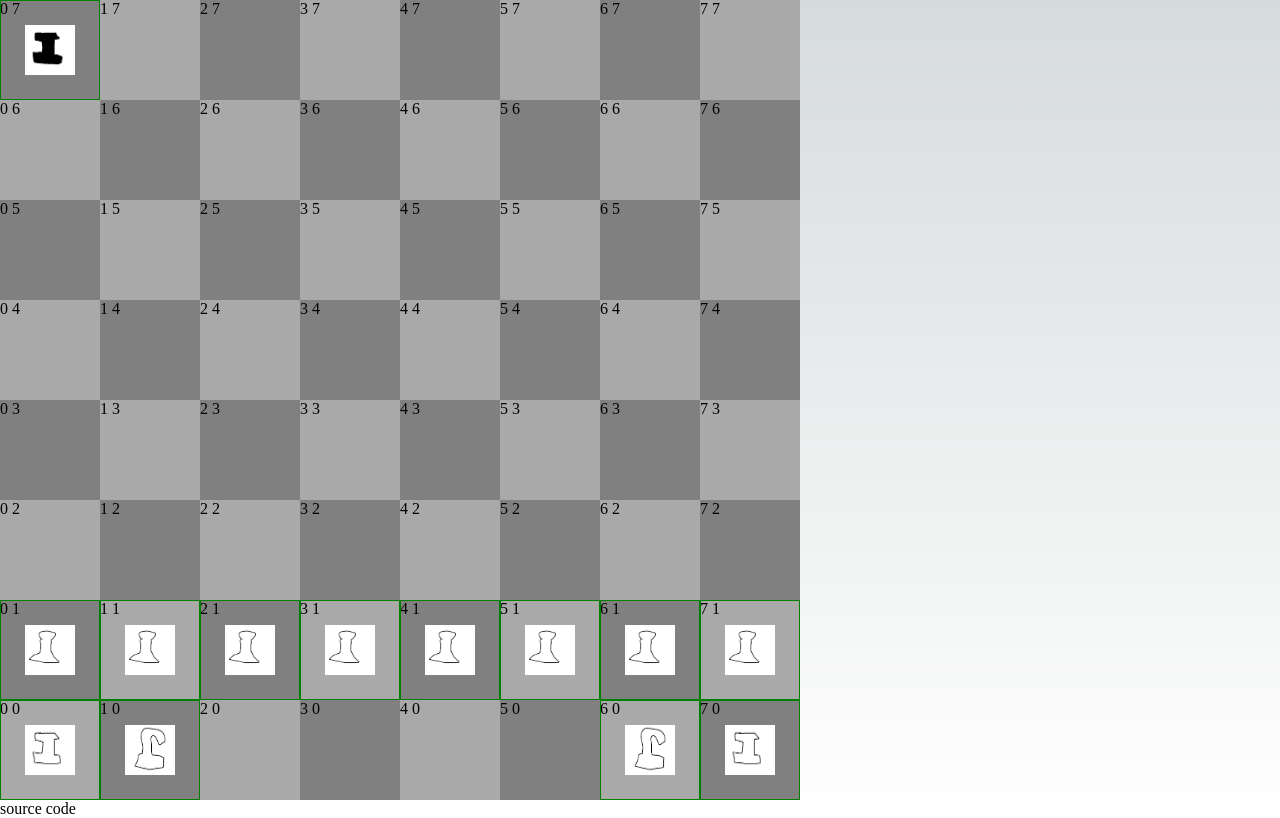
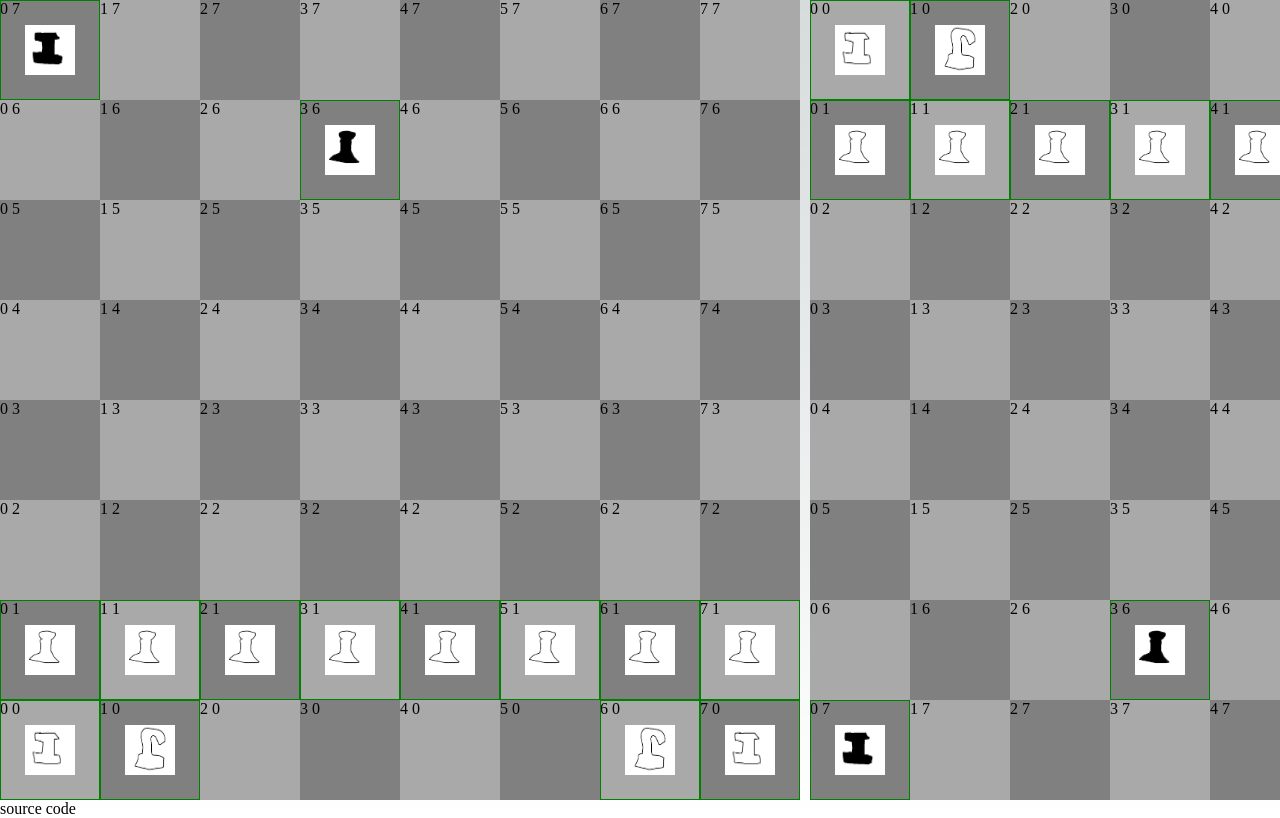
Before and after one commit to Jeffmagma/chess, a Next.js app: page / in a window 1280 px wide. Built offline with nearby package versions, Linux system fonts and the light colour scheme.

Commit message:
show two board renders, fix pawn move bug

```diff
--- a/chess/utils.ts
+++ b/chess/utils.ts
@@ -1,25 +1,3 @@
 export function in_bounds(coord: number): boolean {
 	return 0 <= coord && coord < 8;
 }
-
-export function transpose(matrix: any[][]) {
-	for (let x = 0; x < matrix.length; x++) {
-		for (let y = 0; y < x; y++) {
-			const temp = matrix[x][y];
-			matrix[x][y] = matrix[y][x];
-			matrix[y][x] = temp;
-		}
-	}
-	return matrix;
-}
-
-export function flip_vertical(matrix: any[][]) {
-	for (let x = 0; x < matrix.length; x++) {
-		for (let y = 0; y < matrix[x].length / 2; y++) {
-			const temp = matrix[x][y];
-			matrix[x][y] = matrix[x][matrix[x].length - 1 - y];
-			matrix[x][matrix[x].length - 1 - y] = temp;
-		}
-	}
-	return matrix;
-}
--- a/components/board.tsx
+++ b/components/board.tsx
@@ -2,15 +2,14 @@ import {useMemo, useRef, useState} from "react";
 
 import {piece_info} from "../chess/piece_info";
 import Square from "./square";
-import {board, board_state, BoardProps, color_id, p, piece, point, white_knight, white_pawn, white_rook, move_type, black_rook} from "../chess/types";
-import { filterProps } from "framer-motion";
+import {black_pawn, black_rook, board, board_state, BoardProps, color_id, move_type, p, piece, point, white_knight, white_pawn, white_rook} from "../chess/types";
 
 function get_initial_board(): piece[][] {
 	return [
 		[white_rook, white_pawn, p, p, p, p, p, black_rook],
 		[white_knight, white_pawn, p, p, p, p, p, p],
 		[p, white_pawn, p, p, p, p, p, p],
-		[p, white_pawn, p, p, p, p, p, p],
+		[p, white_pawn, p, p, p, p, black_pawn, p],
 		[p, white_pawn, p, p, p, p, p, p],
 		[p, white_pawn, p, p, p, p, p, p],
 		[white_knight, white_pawn, p, p, p, p, p, p],
@@ -63,8 +62,10 @@ export default function Board({side}: BoardProps) {
 	})
 
 	return (
-		<div style={{position: "absolute", display: "grid", gridTemplateColumns: "1fr 1fr 1fr 1fr 1fr 1fr 1fr 1fr", userSelect: "none"}} ref={board_ref}>
-			{squares}
+		<div style={{display: "flex"}}>
+			<div style={{display: "grid", gridTemplateColumns: "1fr 1fr 1fr 1fr 1fr 1fr 1fr 1fr", userSelect: "none"}} ref={board_ref}>
+				{squares}
+			</div>
 		</div>
 	);
 }
--- a/components/square.tsx
+++ b/components/square.tsx
@@ -16,9 +16,9 @@ export default function Square({x, y, piece, board, board_ref}: SquareProps) {
 			// remove the piece from its current position and place it in the new position
 			console.log(`${current_piece} ${JSON.stringify(selected)} -> ${JSON.stringify(new_position)}`);
 			set_positions(prev_board => {
+				current_piece.has_moved = true;
 				prev_board[new_position.x][new_position.y] = current_piece;
 				prev_board[selected.x][selected.y] = p;
-				current_piece.has_moved = true;
 				return [...prev_board];
 			})
 		} else {
--- a/pages/index.tsx
+++ b/pages/index.tsx
@@ -12,8 +12,9 @@ export default function Home() {
 				<meta name="viewport" content="width=device-width, initial-scale=1"/>
 				<link rel="icon" href="/favicon.ico"/>
 			</Head>
-			<div style={{position: "relative", height: "800px"}}>
+			<div style={{display: "flex", gap: "10px"}}>
 				<Board side={color_id.white}/>
+				<Board side={color_id.black}/>
 			</div>
 			<a href={"https://github.com/Jeffmagma/chess"}>source code</a>
 		</>
```
